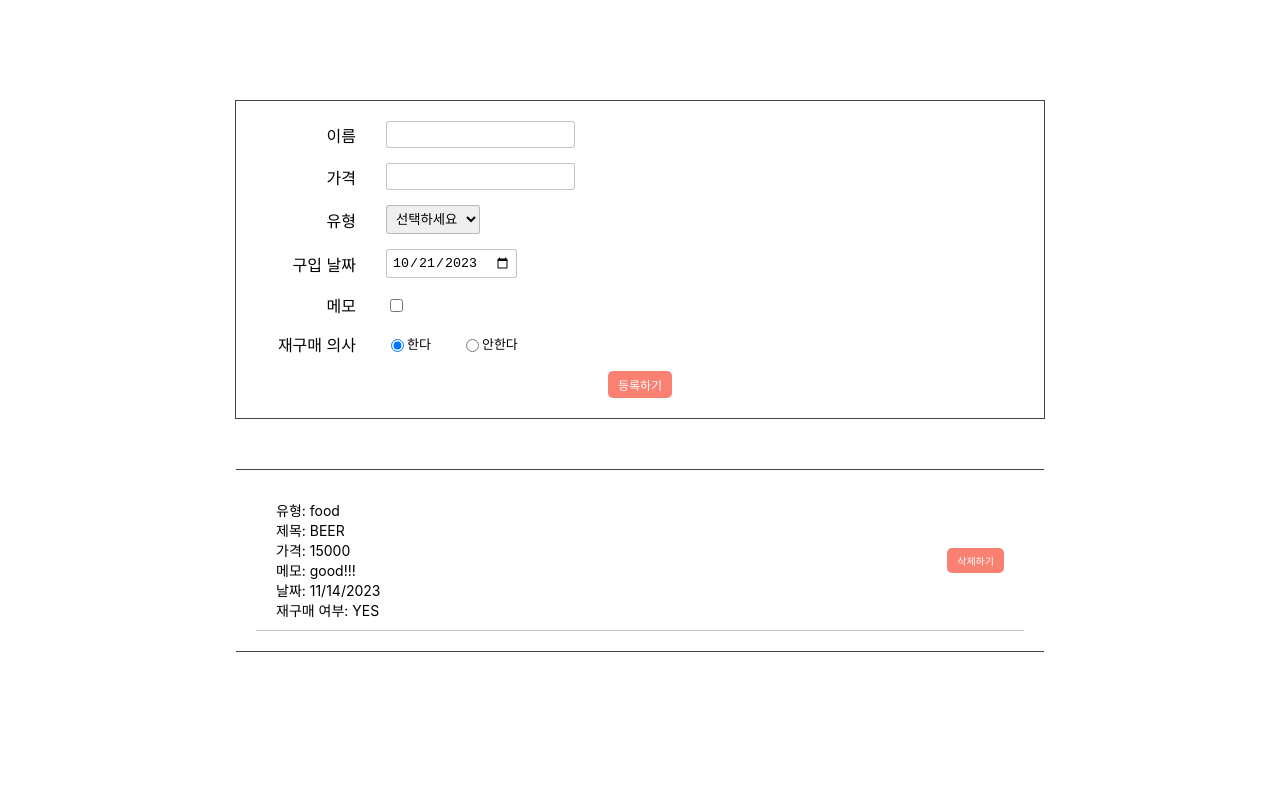
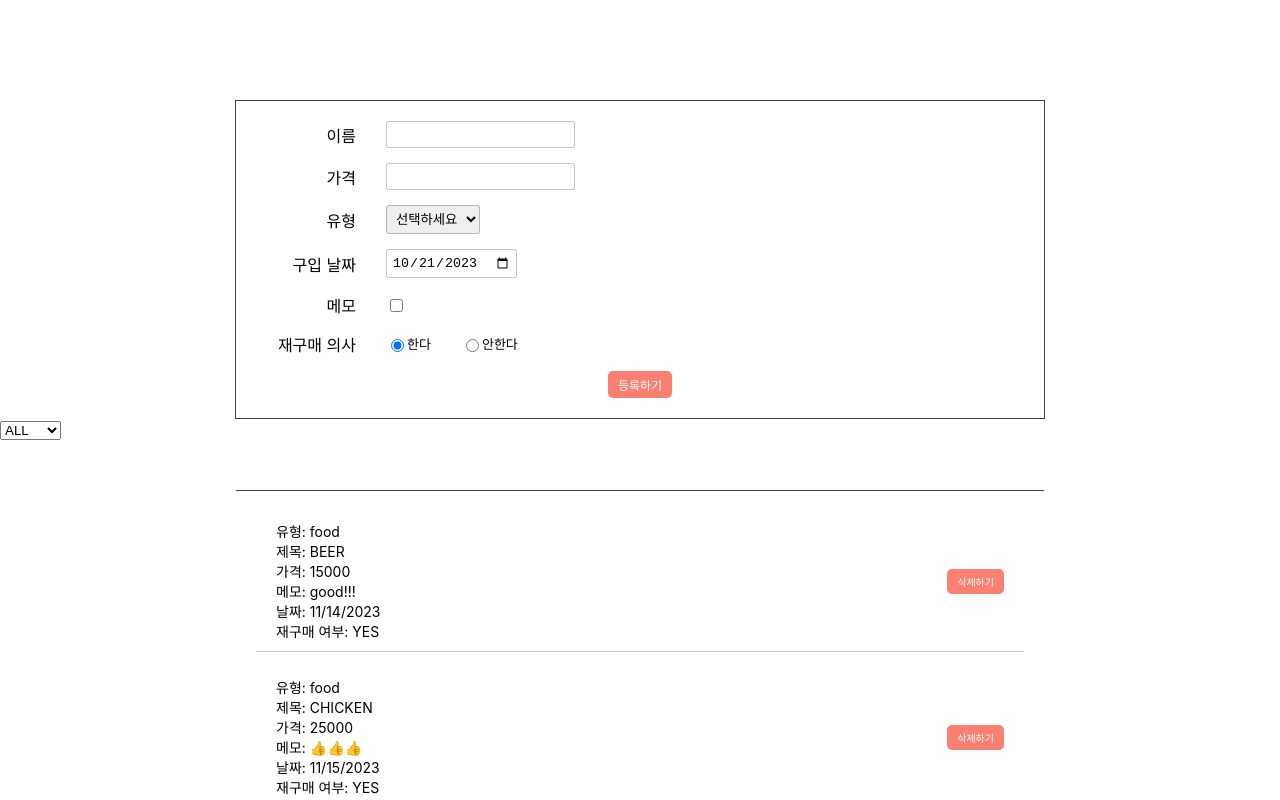
Before and after one commit to yeona23/housekeeping_book, a React (Create React App) app: page / in a window 1280 px wide. Shown: the top 800 px of the page. Built offline with nearby package versions, Linux system fonts and the light colour scheme.

Commit message:
유형별 필터기능 추가

```diff
--- a/src/App.js
+++ b/src/App.js
@@ -1,9 +1,9 @@
-import { useState, useRef, React } from "react";
+import React, { useState, useRef } from "react";
 import FormAccount from "./components/FormAccount";
 import ItemList from "./components/ItemList";
+import FilterAndSort from "./components/FilterAndSort";
 
-const App = () => {
-  const idRef = useRef(1);
+function App() {
   const [book, setBook] = useState([
     {
       id: "0",
@@ -14,41 +14,67 @@ const App = () => {
       memoIs: "good!!!",
       repurchase: true,
     },
+    {
+      id: "1",
+      title: "CHICKEN",
+      price: 25000,
+      purchaseType: "food",
+      date: new Date(2023, 10, 15),
+      memoIs: "👍👍👍",
+      repurchase: true,
+    },
+    {
+      id: "2",
+      title: "가방",
+      price: 100000,
+      purchaseType: "etc",
+      date: new Date(2023, 10, 20),
+      memoIs: "✨",
+      repurchase: false,
+    },
   ]);
-  const onCreate = (data) => {
+
+  const idRef = useRef(3);
+
+  const onSubmit = (data) => {
+    console.log("tr");
     const newBook = {
       id: idRef.current,
-      title: data.title,
+      ...data,
       price: Number(data.price),
-      purchaseType: data.purchaseType,
       date: new Date(data.date),
-      memoIs: data.memoIs,
       repurchase: data.repurchase === "yes",
     };
+    idRef.current++;
+    setBook((prevBook) => [newBook, ...prevBook]);
+  };
 
-    setBook((prevBook) => [newBook, ...prevBook]);
+  const onKeyDown = (e) => {
+    if (e.keyCode === 13) {
+      e.preventDefault();
+    }
+  };
 
-    idRef.current++;
+  const [selectedType, SetSelectedType] = useState("");
 
-    //폼 초기화
-    data.title = "";
-    data.price = "";
-    data.purchaseType = "";
-    data.date = new Date().toISOString().split("T")[0];
-    data.memoIs = "";
-    data.repurchase = "yes";
+  const handleTypeChange = (newType) => {
+    SetSelectedType(newType);
   };
 
   const onDelete = (targetId) => {
-    setBook(book.filter((it) => it.id !== targetId));
+    setBook((prevBook) => prevBook.filter((it) => it.id !== targetId));
   };
 
   return (
     <div className="Book">
-      <FormAccount onCreate={onCreate} />
-      <ItemList book={book} onDelete={onDelete} />
+      <FormAccount onCreate={onSubmit} onKeyDown={onKeyDown} />
+      <FilterAndSort
+        onTypeChange={handleTypeChange}
+        selectedType={selectedType}
+      />
+      <ItemList book={book} selectedType={selectedType} onDelete={onDelete} />
     </div>
   );
-};
+}
 
 export default App;
--- /dev/null
+++ b/src/components/FilterAndSort.js
@@ -0,0 +1,19 @@
+import React from "react";
+
+const FilterAndSort = ({ onTypeChange, selectedType }) => {
+  return (
+    <div className="FilterAndSort">
+      <select
+        value={selectedType}
+        onChange={(e) => onTypeChange(e.target.value)}
+      >
+        <option value="">ALL</option>
+        <option value="food">FOOD</option>
+        <option value="edu">EDU</option>
+        <option value="etc">ETC</option>
+      </select>
+    </div>
+  );
+};
+
+export default FilterAndSort;
--- a/src/components/ItemList.js
+++ b/src/components/ItemList.js
@@ -2,15 +2,19 @@
 import "./ItemList.css";
 import React from "react";
 
-const ItemList = ({ book, onDelete }) => {
+const ItemList = ({ book, selectedType, onDelete }) => {
   const onClickDelete = (id) => {
     onDelete(id);
   };
 
+  const filteredItems = selectedType
+    ? book.filter((content) => content.purchaseType === selectedType)
+    : book;
+
   return (
     <>
       <div className="ItemList">
-        {book.map((content) => (
+        {filteredItems.map((content) => (
           <div className="AccountItem" key={content.id}>
             <div>
               <div className="purchase_type">유형: {content.purchaseType}</div>
```
Also changed, not shown: src/components/SortableTable.css (deleted), src/components/SortableTable.js (deleted).
